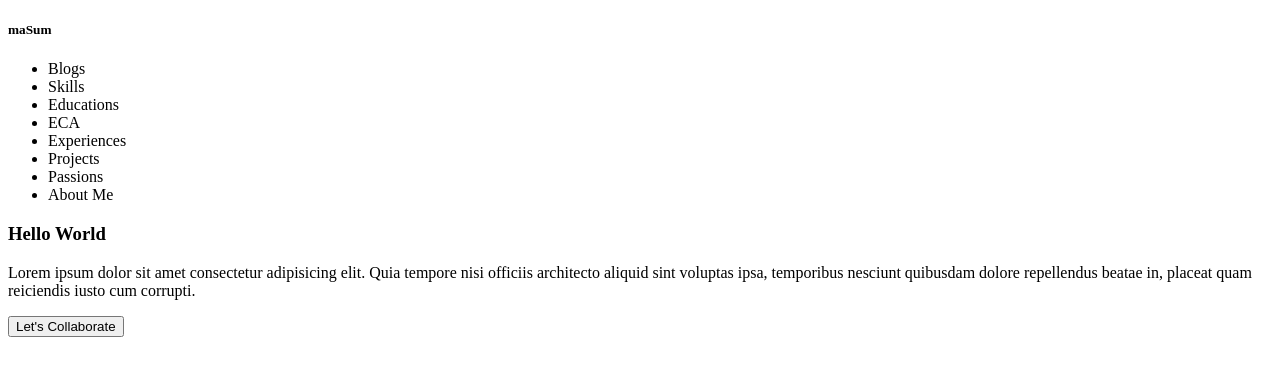
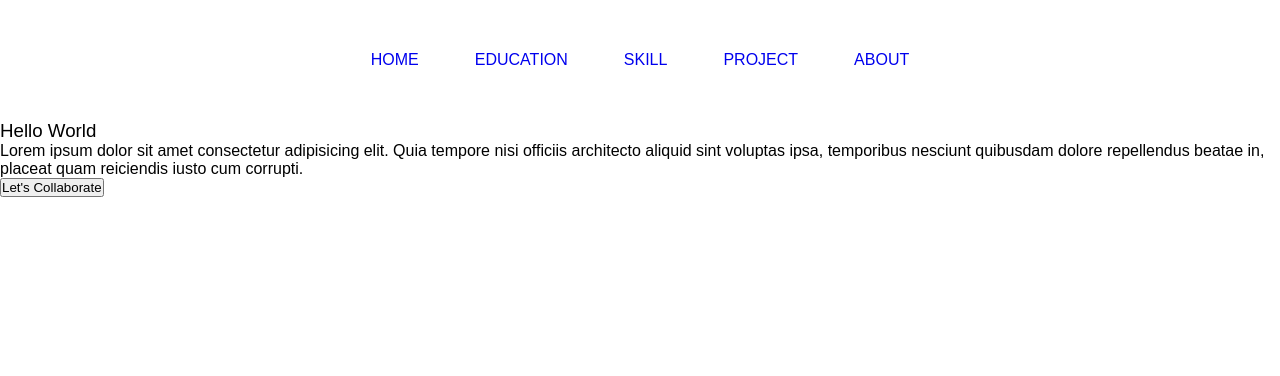
Before and after one commit to Maasuuum/m-portfolio-website, a plain HTML site: page index.html in a window 1280 px wide. Drawn offline with Linux system fonts and the light colour scheme.

Commit message:
nav section added

```diff
--- a/index.html
+++ b/index.html
@@ -4,24 +4,23 @@
     <meta charset="UTF-8">
     <meta name="viewport" content="width=device-width, initial-scale=1.0">
     <title>Portfolio Website</title>
-    <link rel="stylesheet" href="style.css">
+    <link rel="stylesheet" href="styles.css">
+    <!-- <style>
+        @import url('https://fonts.googleapis.com/css2?family=Poppins:wght@500&display=swap')
+    </style>
+     -->
 </head>
 <body>
     <header>
-        <div>
-            <h5>maSum</h5>
-            <div>
-                <ul>
-                    <li>Blogs</li>
-                    <li>Skills</li>
-                    <li>Educations</li>
-                    <li>ECA</li>
-                    <li>Experiences</li>
-                    <li>Projects</li>
-                    <li>Passions</li>
-                    <li>About Me</li>
-                </ul>
-            </div>
+        <div class="portfolio-container">
+            <!-- <h5>maSum</h5> -->
+            <ul class="nav-list">
+                    <li><a href="#">Home</a></li>
+                    <li><a href="#">Education</a></li>
+                    <li><a href="#">Skill</a></li>
+                    <li><a href="#">Project</a></li>
+                    <li><a href="#">About</a></li>
+            </ul>
             <div>
                 <div>
                     <h3>Hello World</h3>
--- /dev/null
+++ b/styles.css
@@ -0,0 +1,32 @@
+*{
+    margin: 0;
+    padding: 0;
+    box-sizing: border-box;
+    font-family: "Poppins", sans-serif;
+    font-weight: 500;
+    font-style: normal;
+}
+.portfolio-container{
+    min-height: 100vh;
+    width: 100%;
+}
+
+/* navbar design */
+
+.nav-list{
+    display: flex;
+    gap: 3.5rem;
+    /* background: red; */
+    height: 15vh;
+    width: 100%;
+    justify-content: center;
+    align-items: center;
+}
+.nav-list li{
+    list-style: none;
+}
+.nav-list li a{
+    text-decoration: none;
+    text-transform: uppercase;
+    font-size: 1rem;
+}
```
Also changed, not shown: style.css (deleted).
